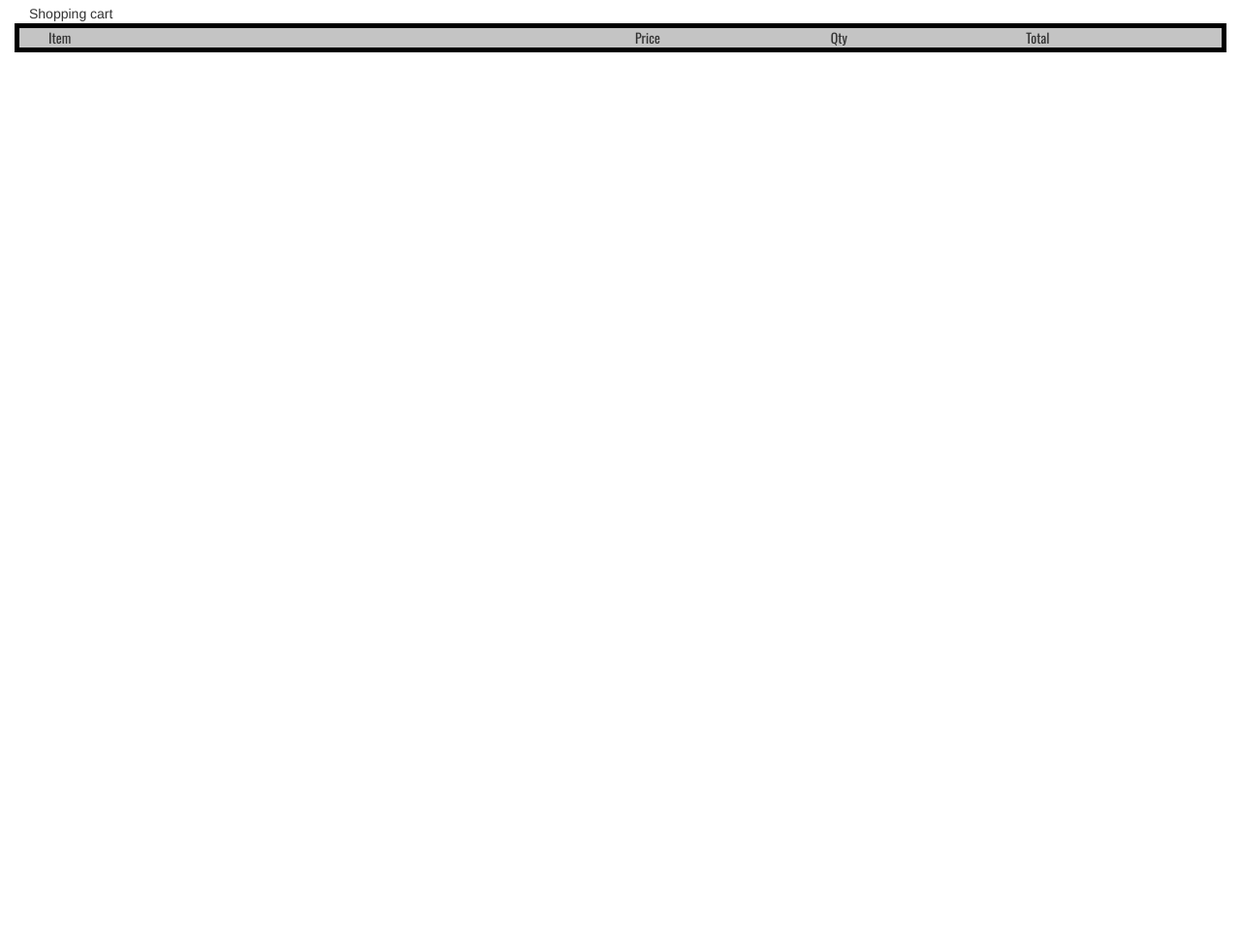
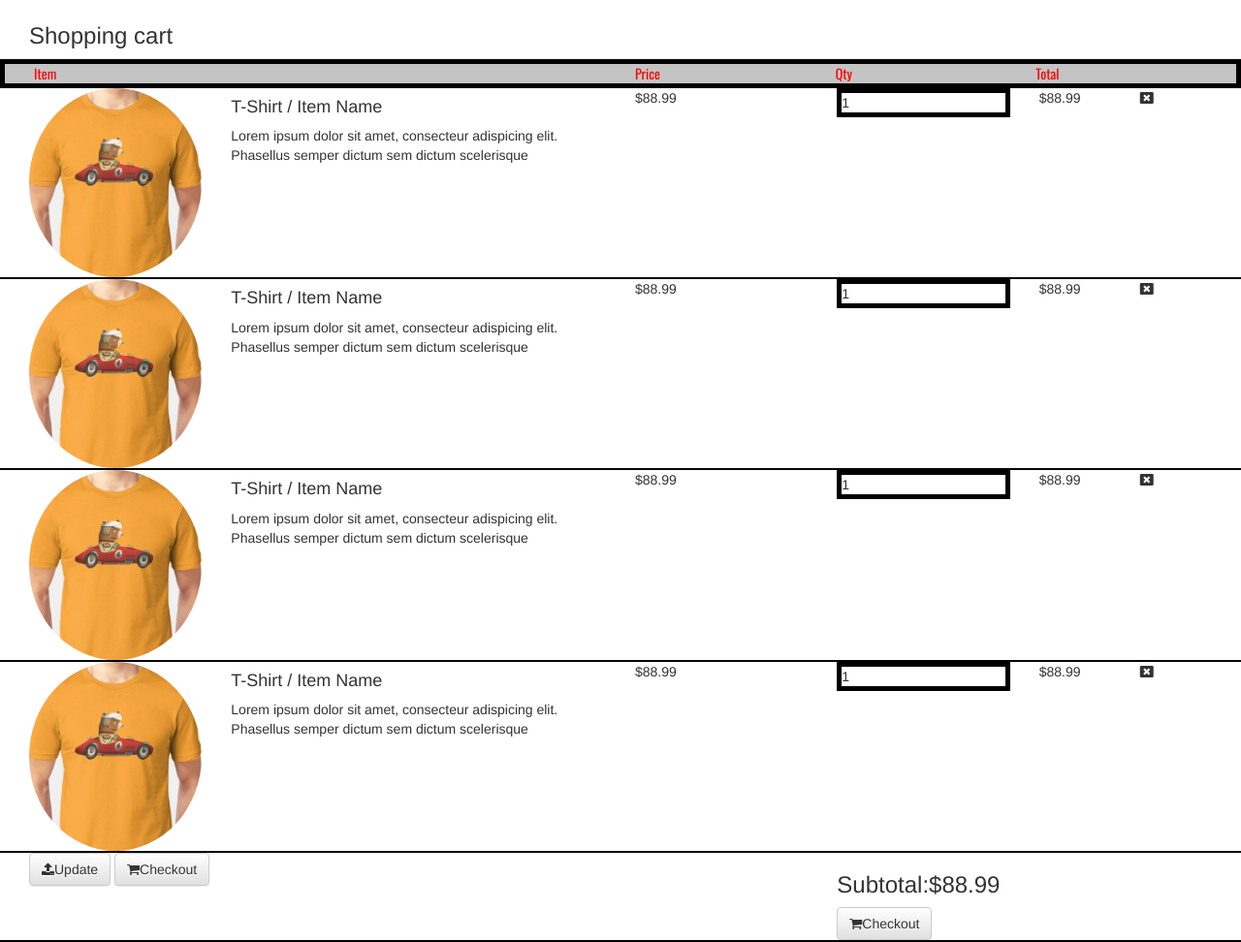
Before and after one commit to LucasCruceru/Examen-Sem2, a plain HTML site: page index.html in a window 1280 px wide. Shown: the part 140-1112 px from the top of the page at 97% size. Before the commit the page ends 800 px from the top, so only its background shows below. Drawn offline with nearby package versions, Linux system fonts and the light colour scheme.

Commit message:
3.Added rounded img

```diff
--- a/index.html
+++ b/index.html
@@ -57,11 +57,11 @@
     <div class="container-fluid">
     <div class="row">
         <div class="container-fluid col-md-12">
-        <div class="col-md-6">Shopping cart</div>
+        <div class="col-md-6"><h3>Shopping cart</h3></div>
 
     </div>
     </div>
-
+    </div>
     <div class="container-fluid">
     <div class="row head">
         <div class="container-fluid col-lg-12 col-md-12">
@@ -70,118 +70,73 @@
         <div class="col-md-2">Qty</div>
         <div class="col-md-2">Total</div>
     </div>
+    </div>
+    </div>
+    <div class="container-fluid border-bottom">
+    <div class="row">
+        <div class="container-fluid col-lg-12 col-md-12">
+        <div class="col-md-2"><img class="img-responsive img-circle" src="item-img.jpg"></div>
+
+        <div class="col-md-4"><h4>T-Shirt / Item Name</h4><p>Lorem ipsum dolor sit amet, consecteur adispicing elit. Phasellus semper dictum sem dictum scelerisque</p></div>
+        <div class="col-md-2">$88.99</div>
+        <div class="col-md-2 "><div class="boxed">1</div></div>
+        <div class="col-md-1">$88.99</div>
+        <div class="col-md-1"><i class="fa fa-window-close" aria-hidden="true"></i></div>
+    </div>
         </div>
+        </div>
+    <div class="container-fluid border-bottom">
     <div class="row">
+        <div class="container-fluid col-lg-12 col-md-12">
+        <div class="col-md-2"><img class="img-responsive img-circle" src="item-img.jpg"></div>
+
+        <div class="col-md-4"><h4>T-Shirt / Item Name</h4><p>Lorem ipsum dolor sit amet, consecteur adispicing elit. Phasellus semper dictum sem dictum scelerisque</p></div>
+        <div class="col-md-2">$88.99</div>
+        <div class="col-md-2"><div class="boxed">1</div></div>
+        <div class="col-md-1">$88.99</div>
+        <div class="col-md-1"><i class="fa fa-window-close" aria-hidden="true"></i></div>
     </div>
+        </div>
+        </div>
+
+    <div class="container-fluid border-bottom">
     <div class="row">
+        <div class="container-fluid col-lg-12 col-md-12">
+        <div class="col-md-2"><img class="img-responsive img-circle" src="item-img.jpg"></div>
+
+        <div class="col-md-4"><h4>T-Shirt / Item Name</h4><p>Lorem ipsum dolor sit amet, consecteur adispicing elit. Phasellus semper dictum sem dictum scelerisque</p></div>
+        <div class="col-md-2">$88.99</div>
+        <div class="col-md-2"><div class="boxed">1</div></div>
+        <div class="col-md-1">$88.99</div>
+        <div class="col-md-1"><i class="fa fa-window-close" aria-hidden="true"></i></div>
     </div>
+        </div>
+        </div>
+    <div class="container-fluid border-bottom">
+    <div class="row">
+        <div class="container-fluid col-lg-12 col-md-12">
+        <div class="col-md-2"><img class="img-responsive img-circle" src="item-img.jpg"></div>
 
-<!--
-    <div class="row header">
-    <div class="container-fluid col-lg-9 col-md-9">
-        <div class="container-fluid jumbotron">
-            <div class="row">
-                <div class="col-lg-8 col-md-8 col-sm-12">
-                <h1>Widgets!</h1>
-                <p>Far far away, behind the word mountains, far from the countries Vakalia and Consonatia, there live the blind texts. Separated they live in Bookmarkgrove right at the coast of the Semantics, a large language ocean.</p>
-                </div>
-                <div class="col-lg-4 col-md-4 col-sm-12">
-                    <p>Lorem ipsum dolor sit amet, consecteur adpisicing elit </p>
-                    <button type="button" class="btn btn-default">Try it Now!</button>
-
-                </div>
-            </div>
-        </div>
-    </div>
-    <div class="hidden-sm hidden-xs" >
-    <div class="col-lg-3 col-md-3 col-sm-6 centered ">
-        <div class="container-fluid jumbotron">
-        <h1>AD</h1>
-        </div>
+        <div class="col-md-4"><h4>T-Shirt / Item Name</h4><p>Lorem ipsum dolor sit amet, consecteur adispicing elit. Phasellus semper dictum sem dictum scelerisque</p></div>
+        <div class="col-md-2">$88.99</div>
+        <div class="col-md-2"><div class="boxed">1</div></div>
+        <div class="col-md-1">$88.99</div>
+        <div class="col-md-1"><i class="fa fa-window-close" aria-hidden="true"></i></div>
     </div>
     </div>
     </div>
+    <div class="footer">
+    <div class="container-fluid border-bottom">
+    <div class="row">
+        <div class="container-fluid col-lg-12 col-md-12">
 
-
-    <div class="row">
-        <div class="col-lg-3 col-md-3 col-sm-6">
-            <div class="container-fluid centered">
-                <img class="img-responsive" src="super-fast-widgets.jpg">
-                <p style = "text-align: justify"><a href="#">Super Fast Widgets</a>
-                <br/>Lorem ipsum dolor sit amet, consecteur adispicing elit. Phasellus semper dictum sem dictum scelerisque
-                <br/><a href="#">www.superfastwidgets.com</a>
-                </p>
-
-            </div>
-        </div>
-        <div class="hidden-lg hidden-md" >
-               <div class="col-sm-6 centered ">
-                    <div class="container-fluid jumbotron">
-                        <h1>AD</h1>
-                    </div>
-             </div>
-        </div>
+        <div class="col-md-8"><button type="button" class="btn btn-default"><i class="fa fa-upload" aria-hidden="true"></i>Update</button>
+        <button type="button" class="btn btn-default"><i class="fa fa-shopping-cart" aria-hidden="true"></i>Checkout</button></div>
+        <div class="col-md-4"><h3>Subtotal:$88.99</h3><button type="button" class="btn btn-default"><i class="fa fa-shopping-cart" aria-hidden="true"></i>Checkout</button></div>
     </div>
-
-        <div class="col-lg-6 col-md-6 col-sm-12">
-            <div class="row">
-                <div class="col-lg-4 col-md-4 col-sm-4">
-                    <div class="container-fluid centered">
-                        <img class="img-responsive" src="super-fast-widgets.jpg">
-                        <p style = "text-align: justify"><a href="#">SuperFast Widgets</a>
-                        <br/><a href="#">www.superfastwidgets.com</a>
-                            </p>
-                    </div>
-                </div>
-                <div class="col-lg-4 col-md-4 col-sm-4">
-                    <div class="container-fluid centered">
-                        <img class="img-responsive" src="super-fast-widgets.jpg">
-                        <p style = "text-align: justify"><a href="#">SuperFast Widgets</a>
-                        <br/><a href="#">www.superfastwidgets.com</a>
-                            </p>
-                    </div>
-                </div>
-                <div class="col-lg-4 col-md-4 col-sm-4">
-                    <div class="container-fluid centered">
-                        <img class="img-responsive" src="super-fast-widgets.jpg">
-                        <p style = "text-align: justify"><a href="#">SuperFast Widgets</a>
-                        <br/><a href="#">www.superfastwidgets.com</a>
-                            </p>
-                    </div>
-                </div>
-
-            </div>
-            <div class="row">
-            <div class="col-lg-4 col-md-4 col-sm-4">
-                    <div class="container-fluid centered">
-                        <img class="img-responsive" src="super-fast-widgets.jpg">
-                        <p style = "text-align: justify"><a href="#">SuperFast Widgets</a>
-                        <br/><a href="#">www.superfastwidgets.com</a>
-                            </p>
-                    </div>
-                </div>
-            <div class="col-lg-4 col-md-4 col-sm-4">
-                    <div class="container-fluid centered">
-                        <img class="img-responsive" src="super-fast-widgets.jpg">
-                        <p style = "text-align: justify"><a href="#">SuperFast Widgets</a>
-                        <br/><a href="#">www.superfastwidgets.com</a>
-                            </p>
-                    </div>
-                </div>
-
-            <div class="col-lg-4 col-md-4 col-sm-4">
-                    <div class="container-fluid centered">
-                        <img class="img-responsive" src="super-fast-widgets.jpg">
-                        <p style = "text-align: justify"><a href="#">SuperFast Widgets</a>
-                        <br/><a href="#">www.superfastwidgets.com</a>
-                            </p>
-                    </div>
-                </div>
-
-            </div>
-        </div>
--->
-
+    </div>
+    </div>
+    </div>
 
 
 <script type="text/javascript" src="libs/js/jquery-3.2.1.min.js"></script>
--- a/style.css
+++ b/style.css
@@ -5,6 +5,14 @@
     font-family: 'Oswald', sans-serif;
     background-color: #c4c4c4;
     border: 5px solid black;
+    color: red;
+}
+.boxed{
+    border: 5px solid black;
+}
+
+.border-bottom{
+    border-bottom: 2px solid black;
 }
 .centered {
     text-align: center;
```
Also changed, not shown: item-img.jpg (added).
